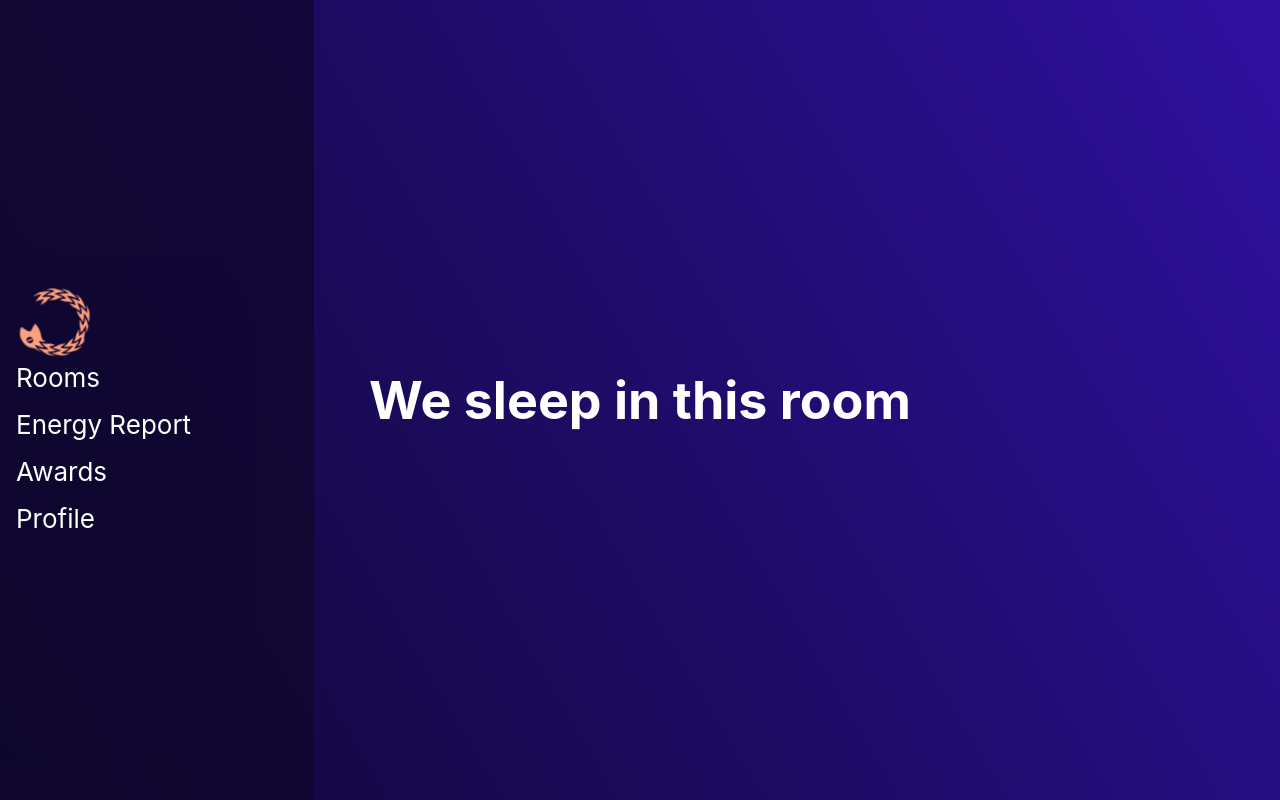
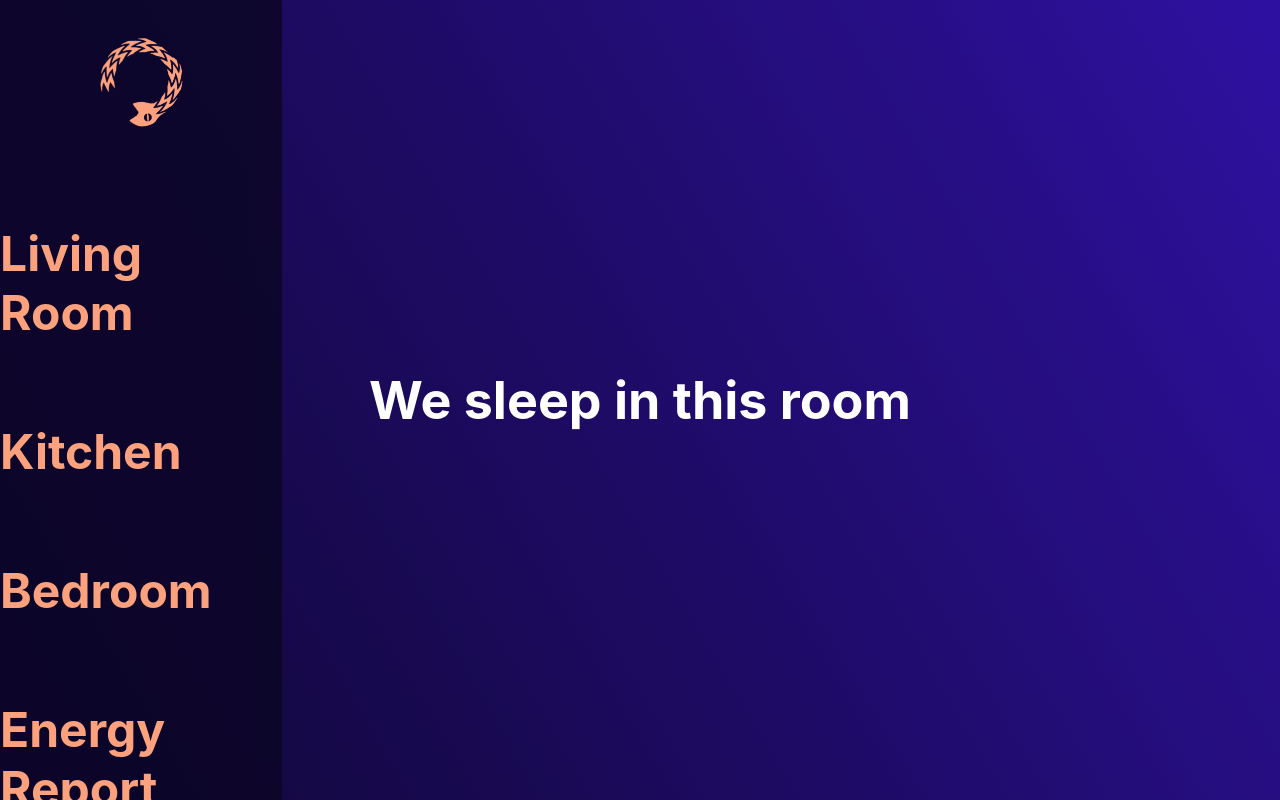
Before and after one commit to Hamish-MarshallDawson/iteration-inc, a React (Create React App) app: page /about in a window 1280 px wide. Built offline with nearby package versions, Linux system fonts and the light colour scheme.

Commit message:
Nav bar entirely complete in looks and functionality

```diff
--- a/src/App.css
+++ b/src/App.css
@@ -19,10 +19,10 @@ body::before {
   /* opacity: 0.8; Adjust to blend with the SVG */
   z-index: -1;
 }
-
 /* Ensure content is positioned correctly */
 .App {
   position: relative; /* Keeps content above the background */
+  font-family: "Franklin Gothic Medium", "Arial Narrow", Arial, sans-serif;
   z-index: 1;
   display: flex;
   flex-direction: column;
@@ -36,64 +36,111 @@ body::before {
   position: fixed;
   top: 0;
   left: 0;
-  height: 100vh; /* Full height of the viewport */
+  height: 100vh; /* Full viewport height */
   width: 22vw; /* Adjust width as needed */
-  background-color: rgba(13, 6, 40, 0.7); /* 90% opacity */
-  color: #fff;
-  padding: 1rem;
+  background-color: rgba(13, 6, 40, 0.9); /* Increase opacity for visibility */
+  color: #fca17d;
+  padding: 2rem 0;
   display: flex;
-  flex-direction: column;
-  justify-content: flex-start; /* Align items to the top */
-  align-items: flex-start; /* Align items to the left */
-}
-
-/* Style for the logo or left section */
-.navbar-left .logo {
-  font-size: 1.5rem;
-  font-weight: bold;
-  color: #fff;
-  text-decoration: none;
+  flex-direction: column; /* Stack items vertically */
+  align-items: center; /* Center horizontally */
 }
 
 /* Center the navigation links */
 .navbar-center {
   display: flex;
   flex-direction: column;
-  justify-content: center; /* Center vertically */
-  align-items: flex-start; /* Align items to the left */
-  width: 100%; /* Take full width of the navbar */
-  flex-grow: 1; /* Allow it to grow and take available space */
+  align-items: center;
+  height: 100%; /* Full height */
+  flex-grow: 1; /* Takes all available space */
+  justify-content: flex-start; /* Align items to the top */
 }
 
 /* Style for the navigation links */
-.navbar-center .nav-links {
+.nav-links {
   list-style-type: none;
   display: flex;
+  justify-content: space-around;
   flex-direction: column; /* Stack links vertically */
   margin: 0;
   padding: 0;
   width: 100%; /* Take full width of the navbar-center */
 }
 
-.navbar-center .nav-links li {
-  margin-bottom: 1rem; /* Space between links */
+.nav-links li {
+  margin-bottom: 5rem; /* Space between links */
   text-align: left; /* Ensure text is aligned to the left */
 }
 
-.navbar-center .nav-links a {
-  color: #fff;
+.nav-links a {
+  color: #fca17d;
   text-decoration: none;
+  font-size: 3rem; /* Make text bigger */
+
+  transition: color 0.3s ease-in-out;
+}
+
+.nav-links a:hover {
+  color: #fca17d86; /* Highlight color */
+}
+/* Ensure that the Profile link and icon are inline and styled the same */
+.ProfileLink {
+  font-size: 2rem !important; /* Make text size smaller */
+  opacity: 0.6 !important; /* Default opacity */
+  display: inline-flex; /* Align text and icon horizontally */
+  align-items: center; /* Vertically center text and icon */
+  transition: opacity 0.3s ease-in-out; /* Smooth transition for opacity */
+}
+
+.profileIcon {
+  width: 2rem; /* Set the size of the icon to match text */
+  height: 2rem; /* Make the icon square */
+  margin-left: 1rem; /* Space between icon and text */
+  transition: opacity 0.3s ease-in-out; /* Smooth transition for opacity */
+}
+
+/* Hover effect to fade both text and icon */
+.ProfileLink:hover,
+.ProfileLink:focus {
+  opacity: 0.5 !important; /* Full opacity on hover */
+}
+
+.ProfileLink:hover .profileIcon,
+.ProfileLink:focus .profileIcon {
+  opacity: 0.5 !important; /* Ensure the icon's opacity is also full on hover */
+}
+
+.nav-links li {
+  margin-bottom: 5rem; /* Space between links */
+  text-align: left; /* Ensure text is aligned to the left */
+}
+
+.nav-links a {
+  color: #fca17d;
+  text-decoration: none;
+  font-size: 3rem; /* Make text bigger */
+  font-weight: bold;
+  transition: color 0.3s ease-in-out;
+}
+
+.nav-links a:hover {
+  color: #fca17d86; /* Highlight color */
+}
+
+.ProfileLink:hover,
+.ProfileLink:focus {
+  opacity: 1; /* Make sure both are fully visible on hover */
 }
 
 /* Snake logo animation stuff */
 .snake {
-  height: 10vmin;
-  pointer-events: none;
+  height: 12vmin;
+  margin-bottom: 6rem; /* Extra space below */
 }
 
 @media (prefers-reduced-motion: no-preference) {
   .snake {
-    animation: snake-logo-spin infinite 10s linear;
+    animation: snake-logo-spin infinite 15s linear;
   }
 }
 
@@ -105,46 +152,3 @@ body::before {
     transform: rotate(360deg);
   }
 }
-
-/* Ensure the rest of the page content is not hidden behind the navbar */
-.App {
-  /* Adjust based on navbar width */
-  /* margin-left: 220px; */
-  text-align: center;
-}
-
-.App-logo {
-  height: 40vmin;
-  pointer-events: none;
-}
-
-@media (prefers-reduced-motion: no-preference) {
-  .App-logo {
-    animation: App-logo-spin infinite 20s linear;
-  }
-}
-
-/* Not exactly matching the gradient in the demo and
- obviously missing the icon faded background but pretty close */
-.App-header {
-  min-height: 100vh;
-  display: flex;
-  flex-direction: column;
-  align-items: center;
-  justify-content: center;
-  font-size: calc(10px + 2vmin);
-  color: white;
-}
-
-.App-link {
-  color: #61dafb;
-}
-
-@keyframes App-logo-spin {
-  from {
-    transform: rotate(0deg);
-  }
-  to {
-    transform: rotate(360deg);
-  }
-}
--- a/src/components/nav.js
+++ b/src/components/nav.js
@@ -1,9 +1,9 @@
 import { Link } from "react-router-dom";
+import profileIcon from "./profileIcon.svg"; // Import the SVG correctly
 
 const Navbar = () => {
   return (
     <nav className="navbar">
-      <div className="navbar-left"></div>
       <div className="navbar-center">
         <img
           src="/images/iterationincv3.png"
@@ -12,7 +12,13 @@ const Navbar = () => {
         />
         <ul className="nav-links">
           <li>
-            <Link to="/rooms">Rooms</Link>
+            <Link to="/rooms">Living Room</Link>
+          </li>
+          <li>
+            <Link to="/rooms">Kitchen</Link>
+          </li>
+          <li>
+            <Link to="/rooms">Bedroom</Link>
           </li>
           <li>
             <Link to="/energy-report">Energy Report</Link>
@@ -20,8 +26,11 @@ const Navbar = () => {
           <li>
             <Link to="/awards">Awards</Link>
           </li>
-          <li>
-            <Link to="/profile">Profile</Link>
+          <li className="profile-item">
+            <Link className="ProfileLink" to="/profile">
+              Profile
+              <img src={profileIcon} alt="Profile" className="profileIcon" />
+            </Link>
           </li>
         </ul>
       </div>
```
Also changed, not shown: src/components/profileIcon.svg (added).
